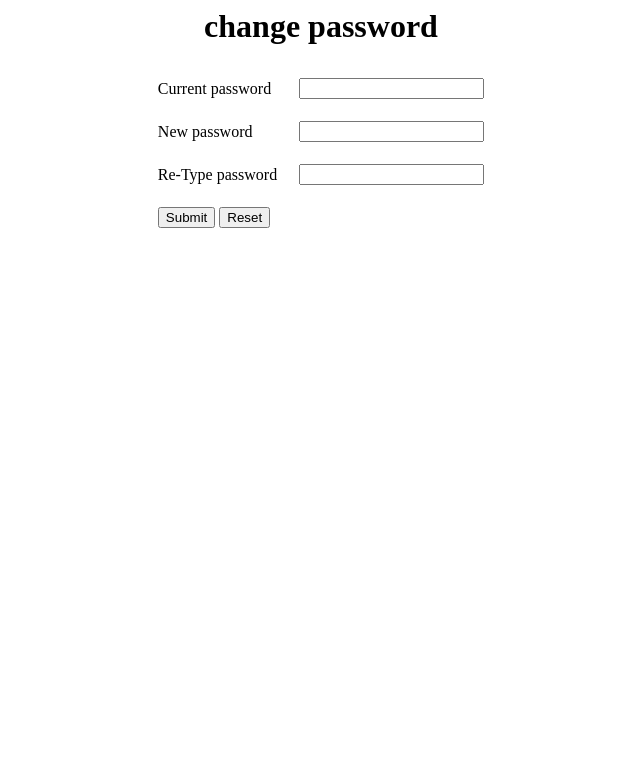
After one commit to kvvs-project/jeevan, a Django app: page /change_admin_pass in a window 1280 px wide. The commit adds this page. Shown: the top 783 px of the page, without its empty margins (319-959 px from the left). Run offline with Django 5.2, Linux system fonts and the light colour scheme.

Commit message:
Implement admin change password

```diff
--- a/Jeevan/Jeevan/urls.py
+++ b/Jeevan/Jeevan/urls.py
@@ -17,11 +17,13 @@ Including another URLconf
 from django.contrib import admin
 from django.urls import path
 
-from JeevanApp.views import home_page, validate_login, user_login
+from JeevanApp.views import home_page, validate_login, user_login, admin_validate_change_pass, admin_change_pass
 
 urlpatterns = [
     path('admin/', admin.site.urls),
     path('', home_page),
     path('login', user_login),
-    path('get_login', validate_login)
+    path('get_login', validate_login),
+    path('change_admin_pass', admin_change_pass),
+    path('check_admin_pass', admin_validate_change_pass)
 ]
--- a/Jeevan/JeevanApp/views.py
+++ b/Jeevan/JeevanApp/views.py
@@ -29,3 +29,27 @@ def validate_login(request):
     else:
         msg = "other user"
         return render(request, "login.html", {'message': msg})
+
+
+def admin_change_pass(request):
+    return render(request, "adminchangepass.html")
+
+
+def admin_validate_change_pass(request):
+    con = db_connect()
+    cur = con.cursor()
+
+    current_pass = request.POST["c_pass"]
+    new_pass = request.POST["n_pass"]
+
+    query = "select * from UserLogin where userID = 'admin' and password = '" + current_pass + "'"
+    cur.execute(query)
+
+    if cur.rowcount == 0:
+        msg = "Invalid existing password"
+    else:
+        query = "update UserLogin set password ='" + new_pass + "'"
+        cur.execute(query)
+        con.commit()
+        msg = "password change successful"
+    return render(request, "adminchangepass.html", {'message': msg})
--- /dev/null
+++ b/Jeevan/templates/adminchangepass.html
@@ -0,0 +1,43 @@
+<html>
+    <header>
+        <title> Change Admin Password </title>
+    </header>
+    <body>
+        <h1 align="center">change password</h1>
+        <form action="check_admin_pass" method="post">{% csrf_token %}
+            <table align="center" border="0" cellpadding="10">
+                <tr>
+                    <td>
+                        Current password
+                    </td>
+                    <td>
+                        <input type="password" name="c_pass">
+                    </td>
+                </tr>
+                <tr>
+                    <td>
+                        New password
+                    </td>
+                    <td>
+                        <input type="password" name="n_pass">
+                    </td>
+                </tr>
+                <tr>
+                    <td>
+                        Re-Type password
+                    </td>
+                    <td>
+                        <input type="password" name="r_pass">
+                    </td>
+                </tr>
+                <tr>
+                    <td>
+                        <input type="submit">
+                        <input type="reset">
+                        {{ message }}
+                    </td>
+                </tr>
+            </table>
+        </form>
+    </body>
+</html>
--- a/Jeevan/templates/adminprocess.html
+++ b/Jeevan/templates/adminprocess.html
@@ -1,6 +1,6 @@
 <html>
 <body>
     <h1 align="center">Welcome admin</h1>
-    <a href="/change_password">change password</a>
+    <a href="change_admin_pass">change password</a>
 </body>
 </html>
```
